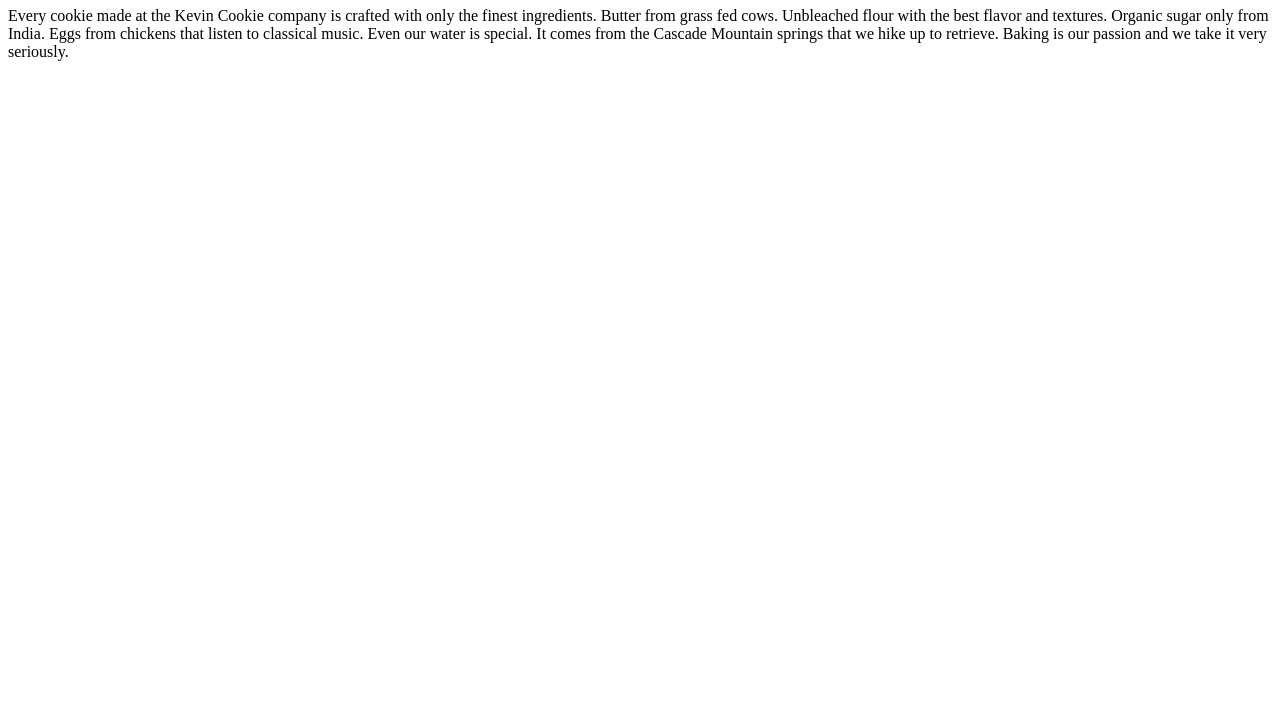
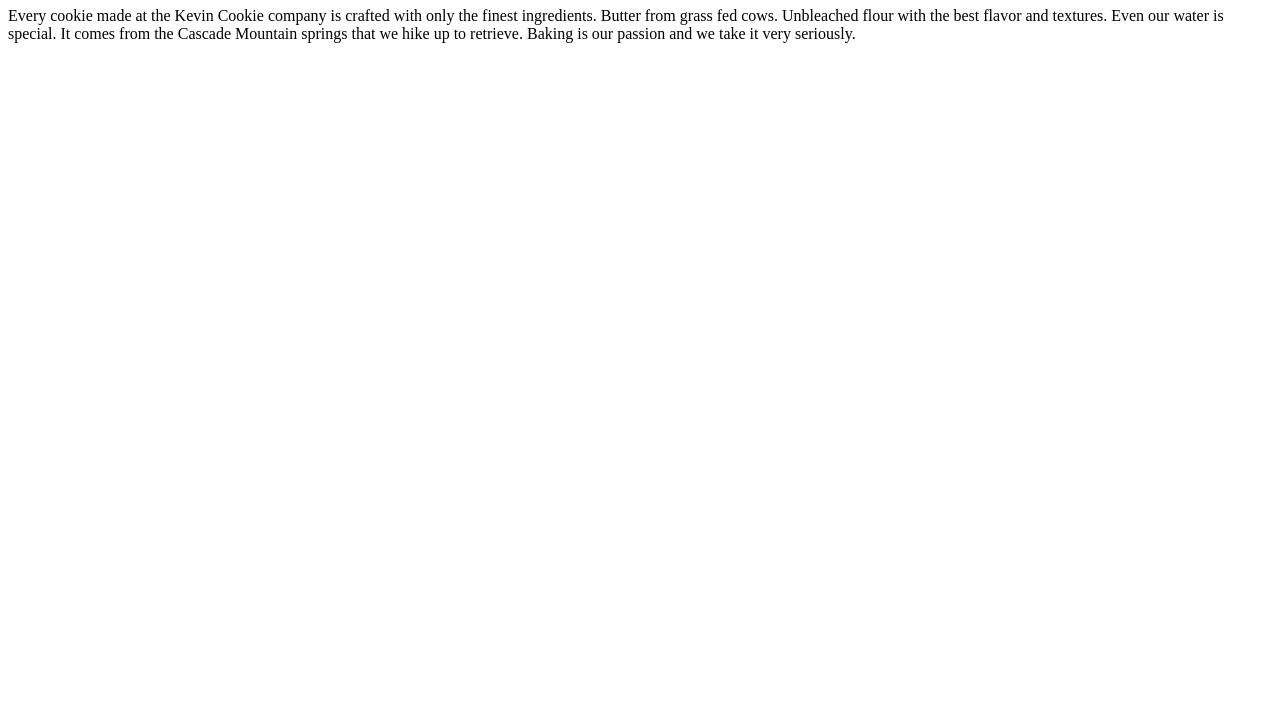
Before and after one commit to TKEYES00/KevinsCookieCompany.com, a plain HTML site: page index.htm in a window 1280 px wide. Shown: the part 73-800 px from the top of the page. Drawn offline with Linux system fonts and the light colour scheme.

Commit message:
updated text in index.htm

```diff
--- a/index.htm
+++ b/index.htm
@@ -3,7 +3,7 @@
 <body>
 
 <h1>Deliciousness in every bite!</h1>
-<p>Every cookie made at the Kevin Cookie company is crafted with only the finest ingredients. Butter from grass fed cows. Unbleached flour with the best flavor and textures. Organic sugar only from India. Eggs from chickens that listen to classical music. Even our water is special. It comes from the Cascade Mountain springs that we hike up to retrieve. Baking is our passion and we take it very seriously.</p>
+<p>Every cookie made at the Kevin Cookie company is crafted with only the finest ingredients. Butter from grass fed cows. Unbleached flour with the best flavor and textures. Even our water is special. It comes from the Cascade Mountain springs that we hike up to retrieve. Baking is our passion and we take it very seriously.</p>
 
 </body>
 </html>
```
